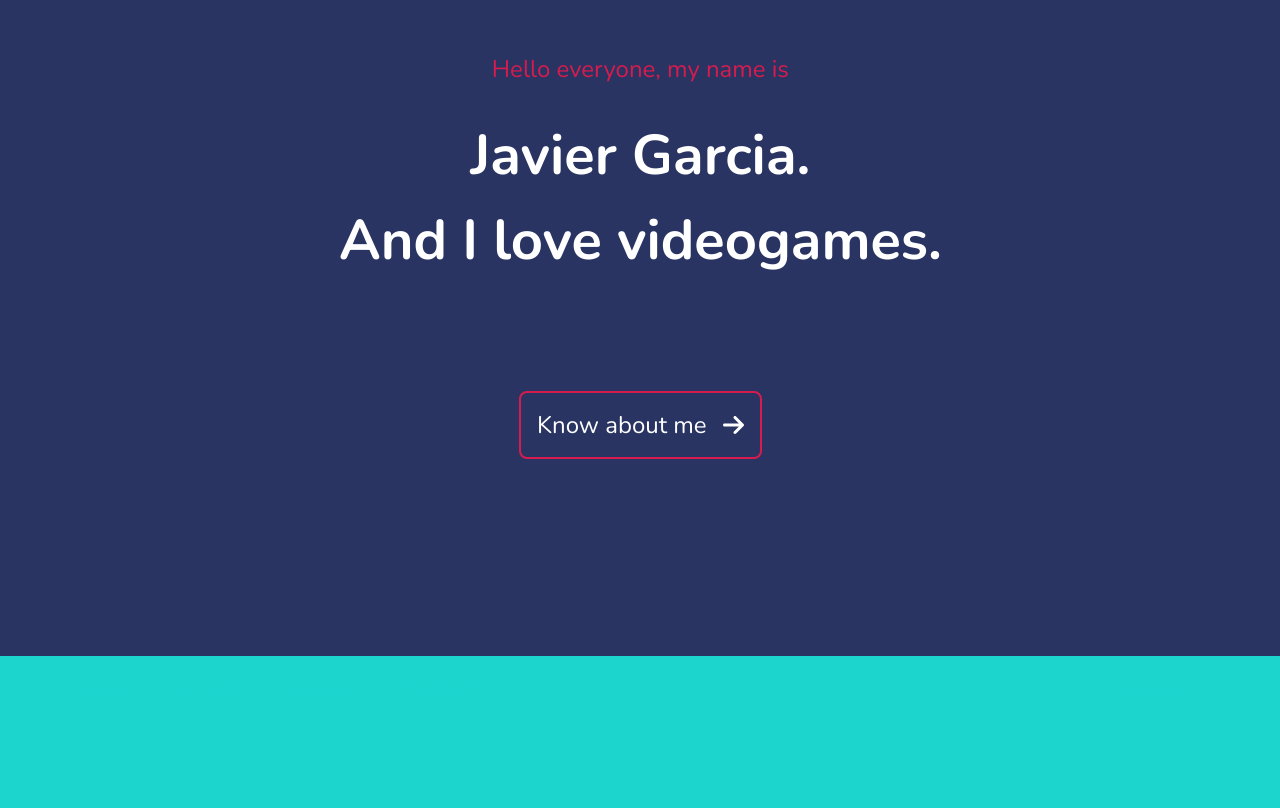
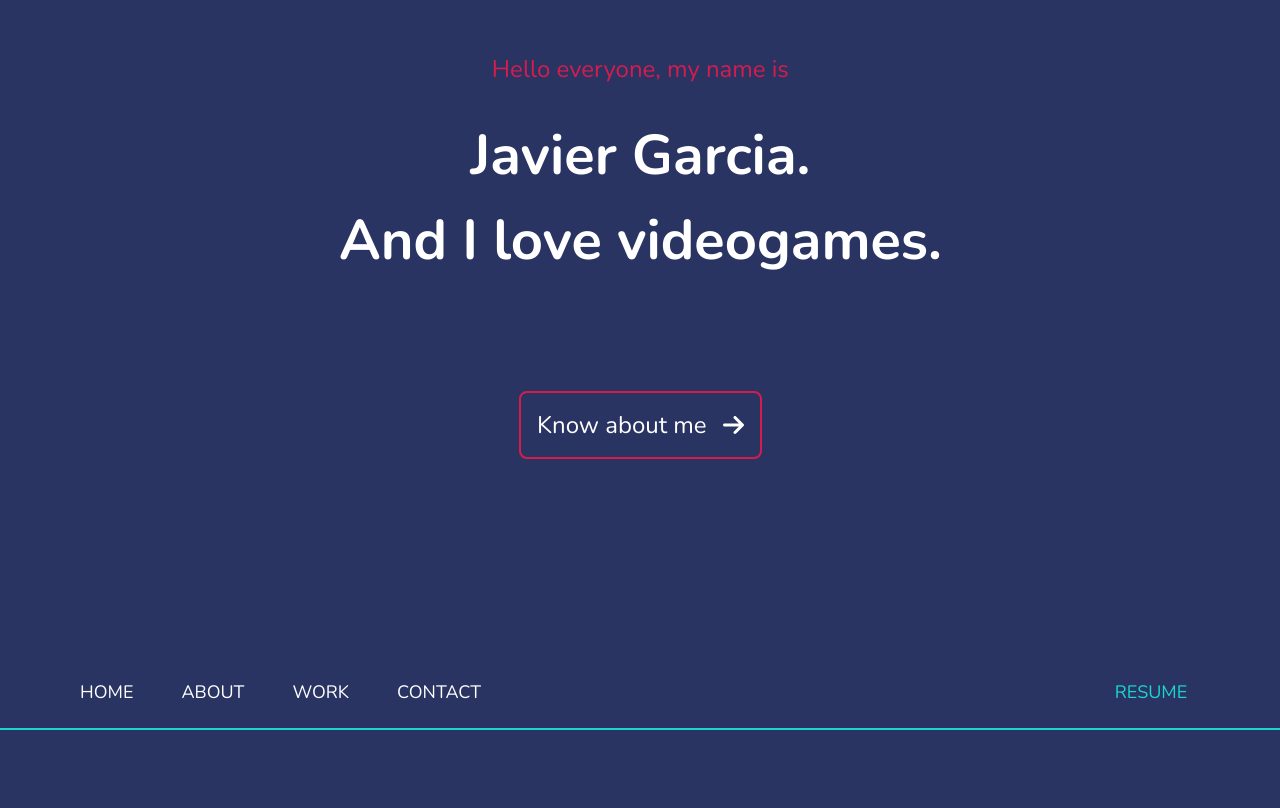
Before and after one commit to jgarciagomez98/jgarcia98portfolio.github.io, a React (Create React App) app in the folder react-web/: page / in a window 1280 px wide. Shown: the part 144-952 px from the top of the page. Built offline with nearby package versions, Linux system fonts and the light colour scheme; the HTML template or start-up script is replaced by a standard one.

Commit message:
WIP navbar

```diff
--- a/react-web/src/App.jsx
+++ b/react-web/src/App.jsx
@@ -10,9 +10,11 @@ function App() {
         <Header />
         <Navbar />
       </div>
-      <About />
-      <Contact />
-      <Footer />
+      <div className="content__container">
+        <About />
+        <Contact />
+        <Footer />
+      </div>
     </div>
   );
 }
--- a/react-web/src/app.css
+++ b/react-web/src/app.css
@@ -20,4 +20,5 @@ a {
     display: block;
     width: auto;
     height: auto;
+    background-color: var(--background-color);
 }
--- a/react-web/src/components/navbar/navbar.css
+++ b/react-web/src/components/navbar/navbar.css
@@ -1,22 +1,25 @@
 .navbar {
     display: flex;
-    width: auto;
-    height: auto;
+    position: sticky;
+    width: 100%;
+    top: 0;
     padding: 1rem 5rem;
 
     align-items: center;
     justify-content: space-between;
 
-    background: var(--secondary-color-dark);
+    background: var(--background-color);
+    border-bottom: 2px solid var(--primary-color);
+
+    z-index: 99;
 }
 
 .navbar__links-container {
     display: flex;
 
     text-transform: uppercase;
-    color: var(--primary-color);
-    font-size: var(--font-size-navbar);
-    font-weight: var(--font-weight-regular);
+    color: var(--text-color);
+    font-size: var(--font-text-size);
 }
 
 .navbar__links-container a {
@@ -25,7 +28,7 @@
 }
 
 .navbar__links-container a:hover{
-    color: var(--secondary-color-light);
+    color: var(--secondary-color);
 }
 
 .navbar__resume {
```
